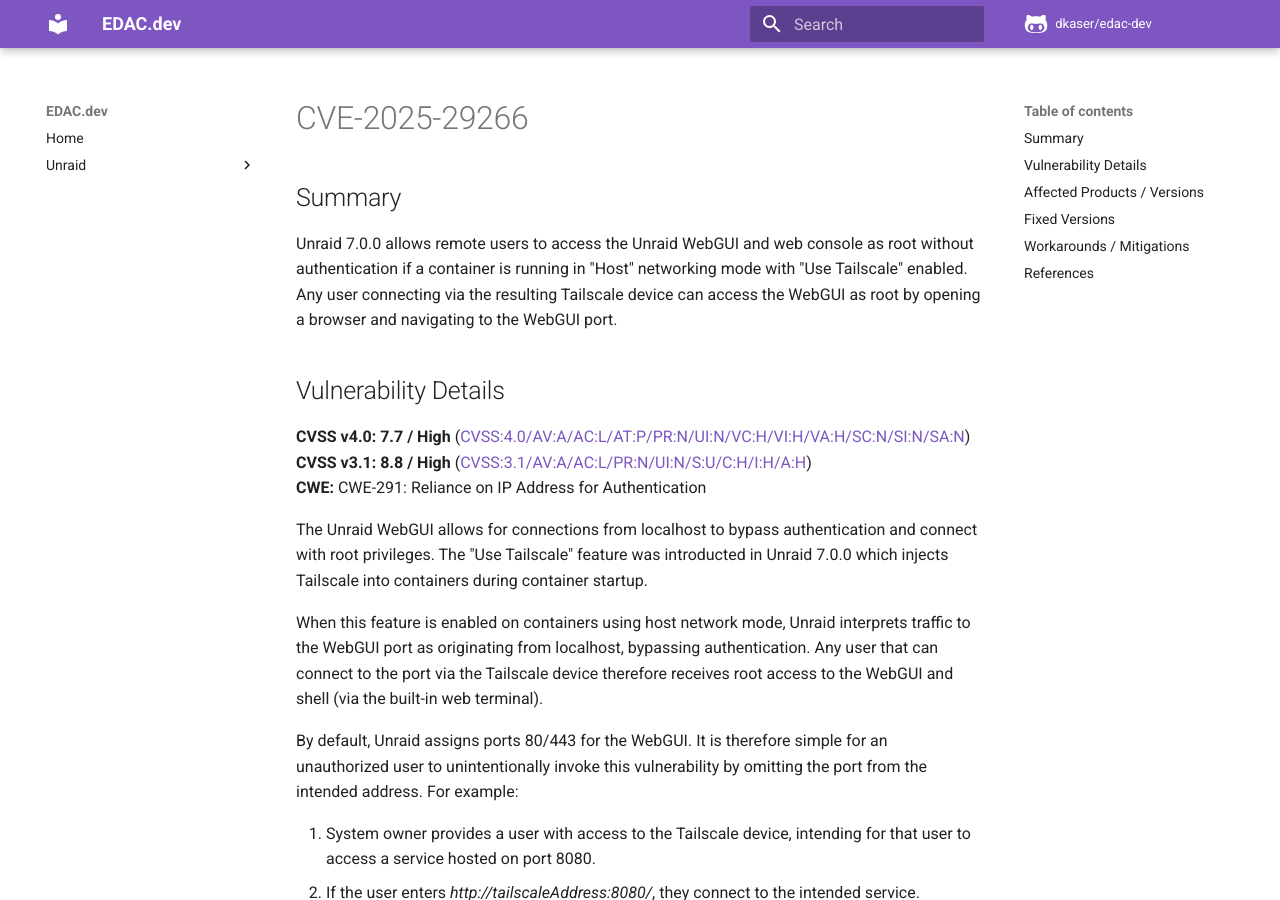
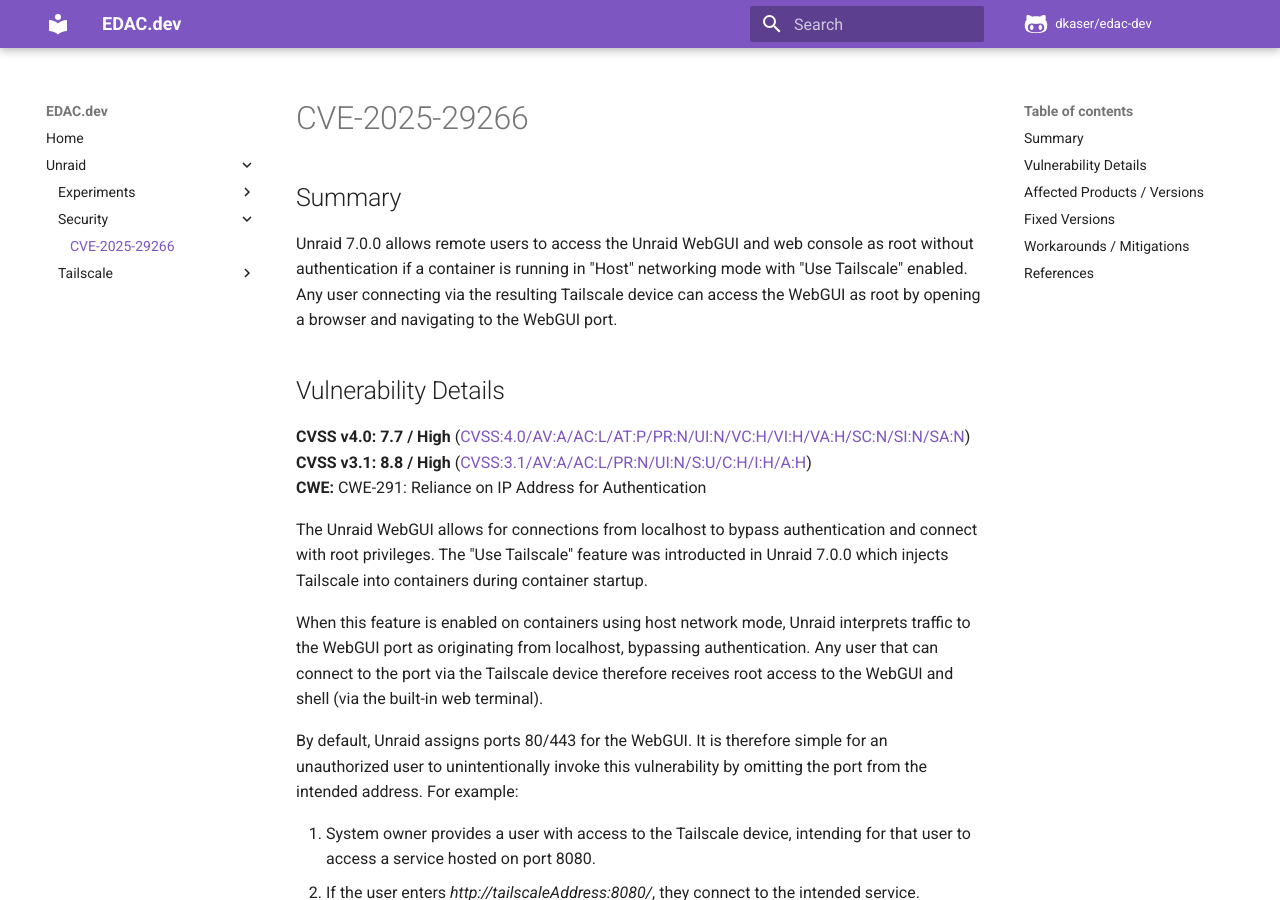
Before and after one commit to dkaser/edac-dev, an MkDocs documentation site: the page built from docs/security/CVE-2025-29266.md, in a window 1280 px wide and 900 px high. Built offline with MkDocs 1.6.1 and Material for MkDocs 9.7.7, drawn with Linux system fonts in a browser that asks for light colours; plug-ins that fetch from the network failed and are left out; comment, search, counter and statistics services are not loaded.

Commit message:
add security/CVE-2025-29266.md to nav

```diff
--- a/mkdocs.yml
+++ b/mkdocs.yml
@@ -38,6 +38,8 @@ nav:
       - Experiments:
           - BTRFS/XFS Flash Drive: unraid/experiments/alternate-fs.md
           - Booting from Virtual SCSI: unraid/experiments/boot-virtio-scsi.md
+      - Security:
+          - CVE-2025-29266: security/CVE-2025-29266.md
       - Tailscale:
           - Plugin Setup: unraid/tailscale/plugin.md
           - Advanced Settings: unraid/tailscale/advanced.md
```
